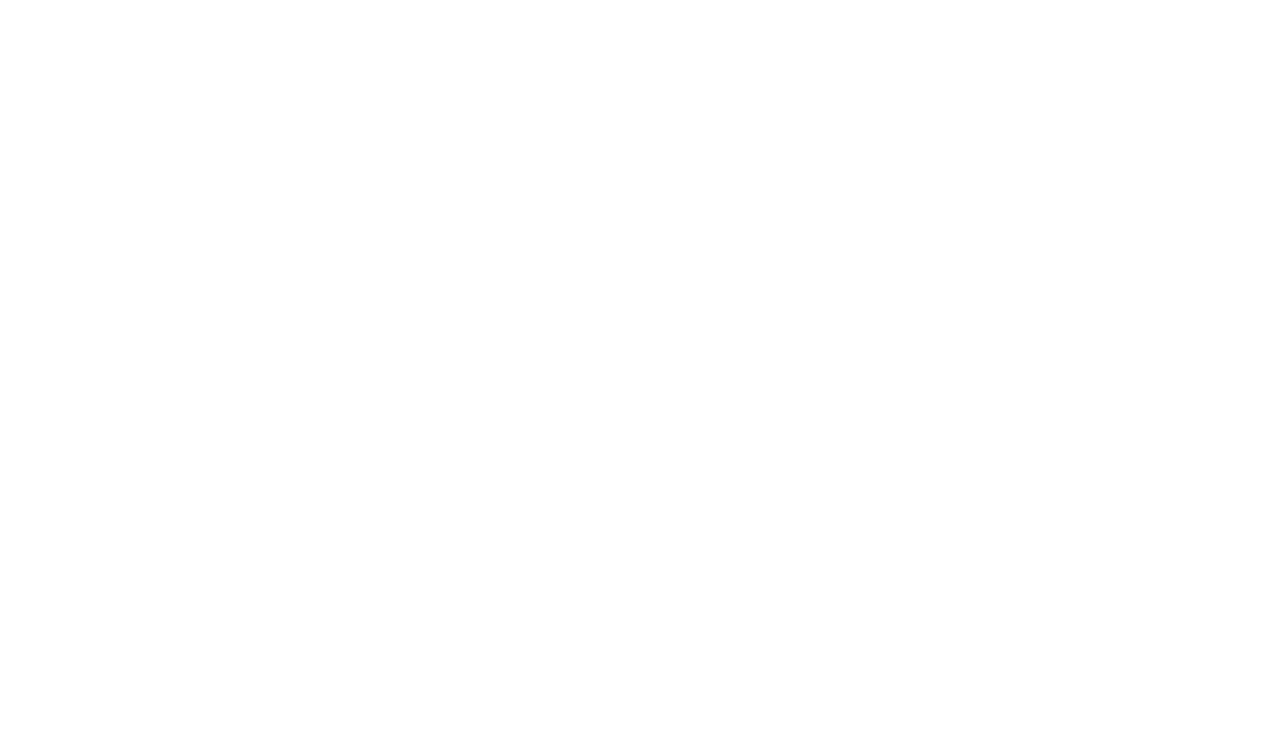
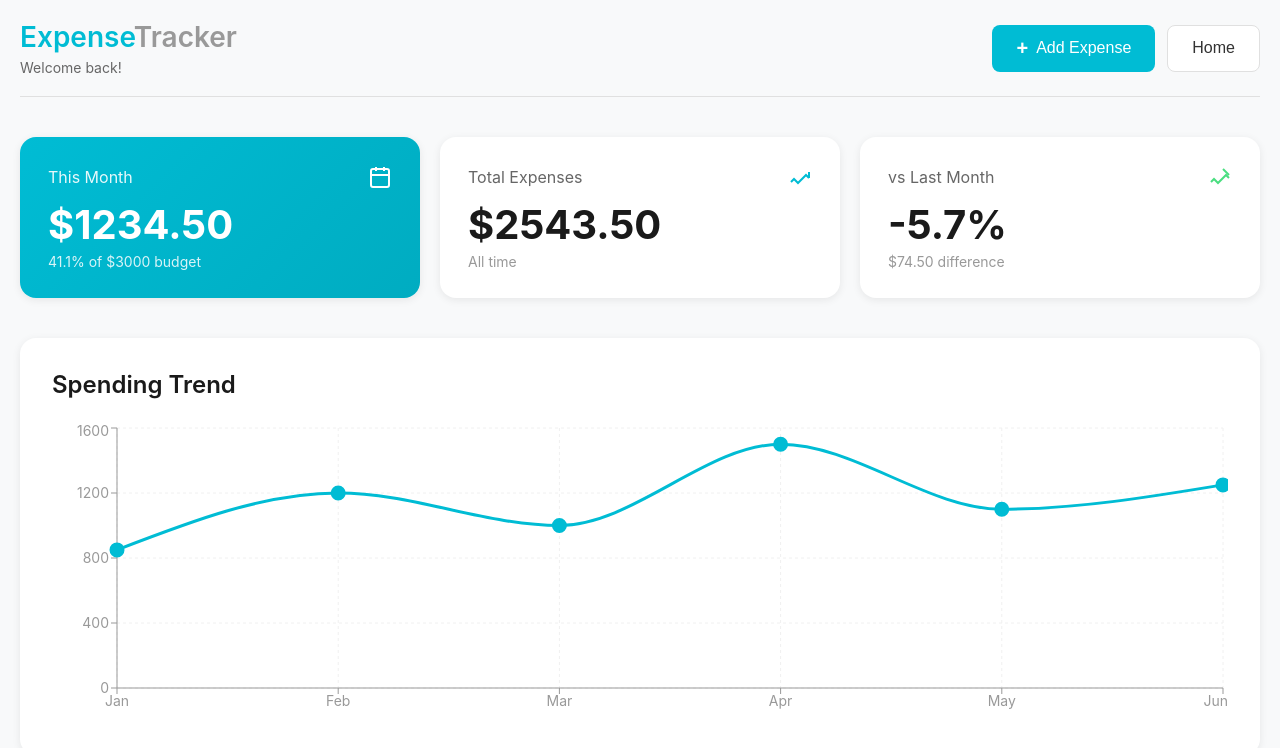
Before and after one commit to OdileMas/financce-tracker, a React (Create React App) app: page /dashboard in a window 1280 px wide. Before the commit this address had no page. Shown: the top 748 px of the page. Built offline with nearby package versions, Linux system fonts and the light colour scheme.

Commit message:
initial commit

```diff
--- a/package.json
+++ b/package.json
@@ -11,6 +11,7 @@
     "react-dom": "^19.2.0",
     "react-router-dom": "^7.9.5",
     "react-scripts": "5.0.1",
+    "recharts": "^3.3.0",
     "web-vitals": "^2.1.4"
   },
   "scripts": {
--- a/src/App.js
+++ b/src/App.js
@@ -1,6 +1,7 @@
 import { BrowserRouter as Router, Routes, Route } from "react-router-dom";
 import Home from "./components/Home";
 import Auth from "./components/Auth";
+import Dashboard from "./components/Dashboard";
 
 function App() {
   return (
@@ -8,6 +9,7 @@
       <Routes>
         <Route path="/" element={<Home />} />
         <Route path="/auth" element={<Auth />} />
+        <Route path="/dashboard" element={<Dashboard />} />
       </Routes>
     </Router>
   );
--- /dev/null
+++ b/src/components/Dashboard.css
@@ -0,0 +1,218 @@
+.dashboard-container {
+  min-height: 100vh;
+  background: #f8f9fa;
+  padding: 20px;
+}
+
+/* Header */
+.dashboard-header {
+  display: flex;
+  justify-content: space-between;
+  align-items: center;
+  margin-bottom: 40px;
+  padding-bottom: 20px;
+  border-bottom: 1px solid #e0e0e0;
+}
+
+.header-left {
+  display: flex;
+  flex-direction: column;
+  gap: 5px;
+}
+
+.logo {
+  font-size: 28px;
+  font-weight: 600;
+  margin: 0;
+}
+
+.logo-expense {
+  color: #00bcd4;
+}
+
+.logo-tracker {
+  color: #999;
+}
+
+.welcome-text {
+  font-size: 14px;
+  color: #666;
+  margin: 0;
+}
+
+.header-right {
+  display: flex;
+  gap: 12px;
+}
+
+.add-expense-btn {
+  background: #00bcd4;
+  color: white;
+  border: none;
+  padding: 12px 24px;
+  border-radius: 8px;
+  font-size: 16px;
+  font-weight: 500;
+  cursor: pointer;
+  display: flex;
+  align-items: center;
+  gap: 8px;
+  transition: background 0.3s ease;
+}
+
+.add-expense-btn:hover {
+  background: #00acc1;
+}
+
+.plus-icon {
+  font-size: 20px;
+  font-weight: 600;
+}
+
+.home-btn {
+  background: white;
+  color: #333;
+  border: 1px solid #e0e0e0;
+  padding: 12px 24px;
+  border-radius: 8px;
+  font-size: 16px;
+  font-weight: 500;
+  cursor: pointer;
+  transition: all 0.3s ease;
+}
+
+.home-btn:hover {
+  background: #f5f5f5;
+  border-color: #00bcd4;
+}
+
+/* Stats Grid */
+.stats-grid {
+  display: grid;
+  grid-template-columns: repeat(3, 1fr);
+  gap: 20px;
+  margin-bottom: 40px;
+}
+
+.stat-card {
+  border-radius: 16px;
+  padding: 28px;
+  box-shadow: 0 2px 8px rgba(0, 0, 0, 0.08);
+  transition: transform 0.3s ease, box-shadow 0.3s ease;
+}
+
+.stat-card:hover {
+  transform: translateY(-4px);
+  box-shadow: 0 8px 16px rgba(0, 0, 0, 0.12);
+}
+
+.stat-card-primary {
+  background: linear-gradient(135deg, #00bcd4 0%, #00acc1 100%);
+  color: white;
+}
+
+.stat-card-white {
+  background: white;
+}
+
+.stat-header {
+  display: flex;
+  justify-content: space-between;
+  align-items: center;
+  margin-bottom: 16px;
+}
+
+.stat-title {
+  font-size: 16px;
+  font-weight: 400;
+  opacity: 0.9;
+}
+
+.stat-title-dark {
+  font-size: 16px;
+  font-weight: 400;
+  color: #666;
+}
+
+.stat-amount {
+  font-size: 40px;
+  font-weight: 700;
+  margin-bottom: 8px;
+  line-height: 1;
+}
+
+.stat-amount-dark {
+  font-size: 40px;
+  font-weight: 700;
+  margin-bottom: 8px;
+  color: #1a1a1a;
+  line-height: 1;
+}
+
+.stat-subtitle {
+  font-size: 14px;
+  opacity: 0.85;
+}
+
+.stat-subtitle-dark {
+  font-size: 14px;
+  color: #999;
+}
+
+/* Chart Section */
+.chart-section {
+  background: white;
+  border-radius: 16px;
+  padding: 32px;
+  box-shadow: 0 2px 8px rgba(0, 0, 0, 0.08);
+}
+
+.chart-title {
+  font-size: 24px;
+  font-weight: 600;
+  color: #1a1a1a;
+  margin: 0 0 24px 0;
+}
+
+.chart-container {
+  width: 100%;
+  height: 300px;
+}
+
+/* Responsive Design */
+@media (max-width: 1024px) {
+  .stats-grid {
+    grid-template-columns: 1fr;
+    gap: 16px;
+  }
+}
+
+@media (max-width: 768px) {
+  .dashboard-header {
+    flex-direction: column;
+    align-items: flex-start;
+    gap: 16px;
+  }
+
+  .header-right {
+    width: 100%;
+  }
+
+  .add-expense-btn,
+  .home-btn {
+    flex: 1;
+  }
+
+  .stat-amount,
+  .stat-amount-dark {
+    font-size: 32px;
+  }
+
+  .chart-section {
+    padding: 20px;
+  }
+
+  .chart-container {
+    height: 250px;
+  }
+}
--- /dev/null
+++ b/src/components/Dashboard.js
@@ -0,0 +1,122 @@
+import React from "react";
+import { useNavigate } from "react-router-dom";
+import { LineChart, Line, XAxis, YAxis, CartesianGrid, Tooltip, ResponsiveContainer } from "recharts";
+import "./Dashboard.css";
+
+function Dashboard() {
+  const navigate = useNavigate();
+
+  // Sample data for the chart
+  const spendingData = [
+    { month: "Jan", amount: 850 },
+    { month: "Feb", amount: 1200 },
+    { month: "Mar", amount: 1000 },
+    { month: "Apr", amount: 1500 },
+    { month: "May", amount: 1100 },
+    { month: "Jun", amount: 1250 },
+  ];
+
+  return (
+    <div className="dashboard-container">
+      {/* Header */}
+      <header className="dashboard-header">
+        <div className="header-left">
+          <h1 className="logo">
+            <span className="logo-expense">Expense</span>
+            <span className="logo-tracker">Tracker</span>
+          </h1>
+          <p className="welcome-text">Welcome back!</p>
+        </div>
+        <div className="header-right">
+          <button className="add-expense-btn">
+            <span className="plus-icon">+</span>
+            Add Expense
+          </button>
+          <button className="home-btn" onClick={() => navigate("/")}>
+            Home
+          </button>
+        </div>
+      </header>
+
+      {/* Stats Cards */}
+      <div className="stats-grid">
+        <div className="stat-card stat-card-primary">
+          <div className="stat-header">
+            <span className="stat-title">This Month</span>
+            <svg width="24" height="24" viewBox="0 0 24 24" fill="none" stroke="white" strokeWidth="2">
+              <rect x="3" y="4" width="18" height="18" rx="2" ry="2" />
+              <line x1="16" y1="2" x2="16" y2="6" />
+              <line x1="8" y1="2" x2="8" y2="6" />
+              <line x1="3" y1="10" x2="21" y2="10" />
+            </svg>
+          </div>
+          <div className="stat-amount">$1234.50</div>
+          <div className="stat-subtitle">41.1% of $3000 budget</div>
+        </div>
+
+        <div className="stat-card stat-card-white">
+          <div className="stat-header">
+            <span className="stat-title-dark">Total Expenses</span>
+            <svg width="24" height="24" viewBox="0 0 24 24" fill="none" stroke="#00bcd4" strokeWidth="2">
+              <path d="M3 17l3-3 4 4 8-8 3 3" />
+              <path d="M21 7v6" />
+            </svg>
+          </div>
+          <div className="stat-amount-dark">$2543.50</div>
+          <div className="stat-subtitle-dark">All time</div>
+        </div>
+
+        <div className="stat-card stat-card-white">
+          <div className="stat-header">
+            <span className="stat-title-dark">vs Last Month</span>
+            <svg width="24" height="24" viewBox="0 0 24 24" fill="none" stroke="#4ade80" strokeWidth="2">
+              <path d="M3 17l3-3 4 4 8-8 3 3" />
+              <path d="M21 10l-6-6" />
+            </svg>
+          </div>
+          <div className="stat-amount-dark">-5.7%</div>
+          <div className="stat-subtitle-dark">$74.50 difference</div>
+        </div>
+      </div>
+
+      {/* Spending Trend Chart */}
+      <div className="chart-section">
+        <h2 className="chart-title">Spending Trend</h2>
+        <div className="chart-container">
+          <ResponsiveContainer width="100%" height={300}>
+            <LineChart data={spendingData}>
+              <CartesianGrid strokeDasharray="3 3" stroke="#f0f0f0" />
+              <XAxis
+                dataKey="month"
+                stroke="#999"
+                style={{ fontSize: '14px' }}
+              />
+              <YAxis
+                stroke="#999"
+                style={{ fontSize: '14px' }}
+              />
+              <Tooltip
+                contentStyle={{
+                  backgroundColor: 'white',
+                  border: '1px solid #e0e0e0',
+                  borderRadius: '8px',
+                  padding: '10px'
+                }}
+              />
+              <Line
+                type="monotone"
+                dataKey="amount"
+                stroke="#00bcd4"
+                strokeWidth={3}
+                dot={{ fill: '#00bcd4', r: 6 }}
+                activeDot={{ r: 8 }}
+              />
+            </LineChart>
+          </ResponsiveContainer>
+        </div>
+      </div>
+    </div>
+  );
+}
+
+export default Dashboard;
--- a/src/components/Home.js
+++ b/src/components/Home.js
@@ -26,7 +26,7 @@
         <button className="get-started-btn" onClick={() => navigate("/auth")}>
           Get Started Free →
         </button>
-        <button className="view-dashboard-btn">View Dashboard</button>
+        <button className="view-dashboard-btn" onClick={() => navigate("/dashboard")}>View Dashboard</button>
       </div>
 
       {/* Feature boxes */}
```
Also changed, not shown: 1 other file (tests, documents, lock files or other folders).
